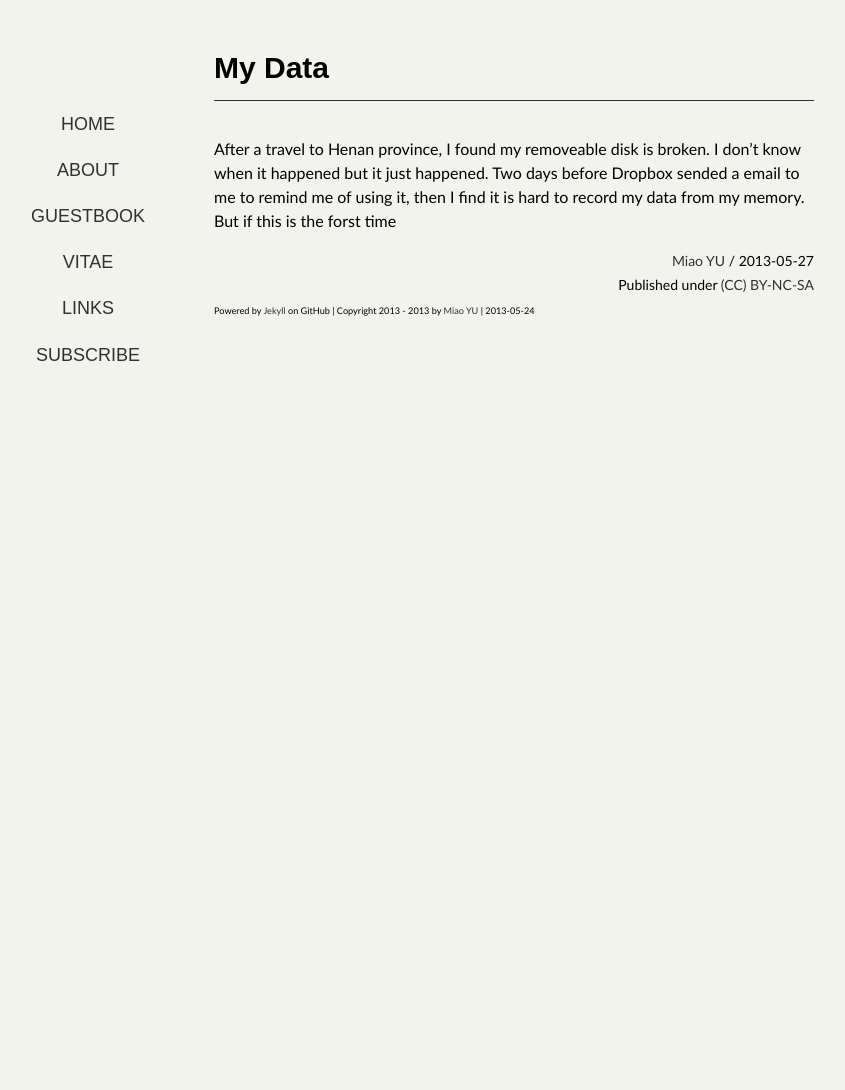
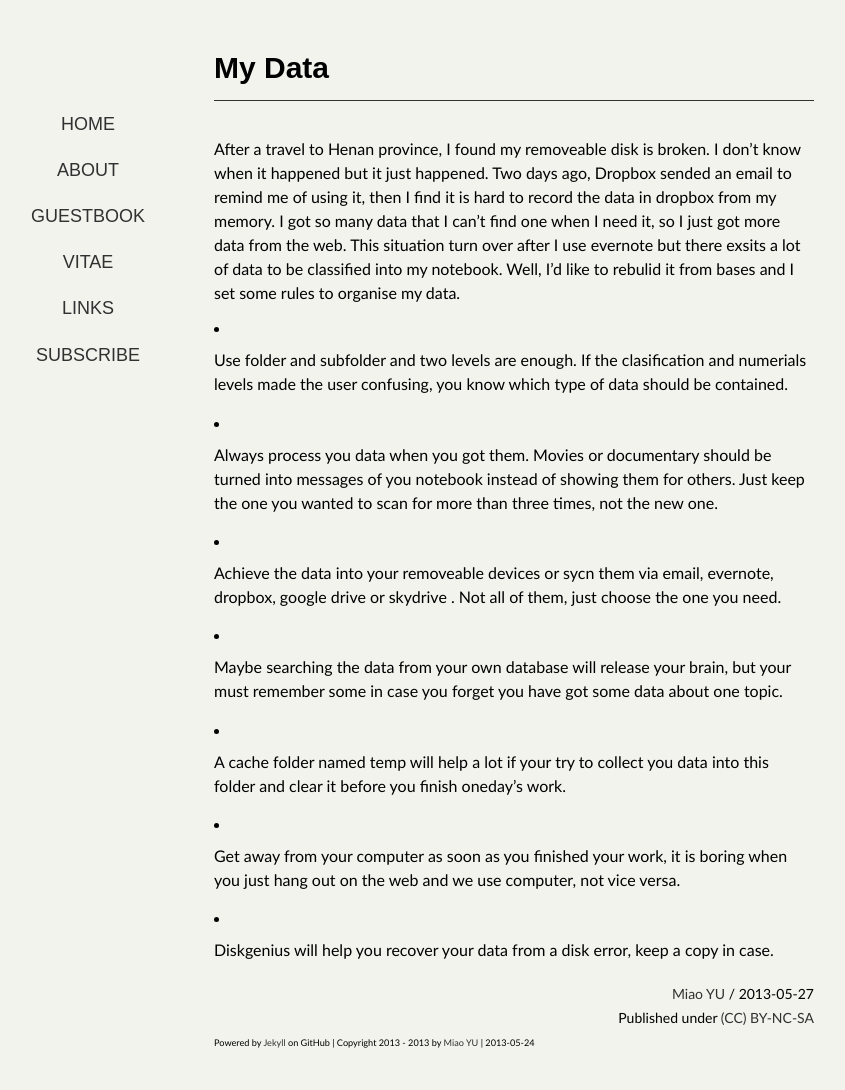
Before and after one commit to yufree/blog, a Jekyll site: the page built from _posts/2013-05-27-my-data.md, in a window 1280 px wide. Shown: the whole page, without its empty margins (126-971 px from the left). Built offline with Jekyll 4.4.1, drawn with Linux system fonts in a browser that asks for light colours; some web fonts are replaced; Markdown is read by kramdown in place of the engine named in the settings; comment, search, counter and statistics services are not loaded; before the commit the page ends 900 px from its top, so only the background shows below that.

Commit message:
finish the article

```diff
--- a/_posts/2013-05-27-my-data.md
+++ b/_posts/2013-05-27-my-data.md
@@ -2,4 +2,19 @@
 layout: post
 title: My Data
 ---
-After a travel to Henan province, I found my removeable disk is broken. I don't know when it happened but it just happened. Two days before Dropbox sended a email to me to remind me of using it, then I find it is hard to record my data from my memory. But if this is the forst time
+After a travel to Henan province, I found my removeable disk is broken. I don't know when it happened but it just happened. Two days ago, Dropbox sended an email to remind me of using it, then I find it is hard to record the data  in dropbox from my memory. I got so many data that I can't find one when I need it, so I just got more data from the web. This situation turn over after I use evernote but there exsits a lot of data to be classified into my notebook. Well, I'd like to rebulid it from bases and I set some rules to organise my data.
+
+- Use folder and subfolder and two levels are enough. If the clasification and numerials levels made the user confusing, you know which type of data should be contained.
+
+- Always process you data when you got them. Movies or documentary should be turned into messages of you notebook instead of showing them for others. Just keep the one you wanted to scan for more than three times, not the new one.
+
+- Achieve the data into your removeable devices or sycn them via email, evernote, dropbox, google drive or skydrive
+. Not all of them, just choose the one you need.
+
+- Maybe searching the data from your own database will release your brain, but your must remember some in case you forget you have got some data about one topic.
+
+- A cache folder named temp will help a lot if your try to collect you data into this folder and clear it before you finish oneday's work.
+
+- Get away from your computer as soon as you finished your work, it is boring when you just hang out on the web and we use computer, not vice versa.
+
+- Diskgenius will help you recover your data from a disk error, keep a copy in case.
```
